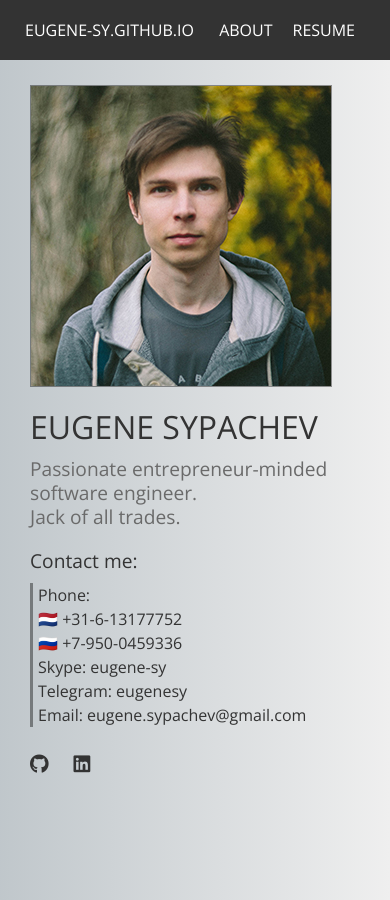
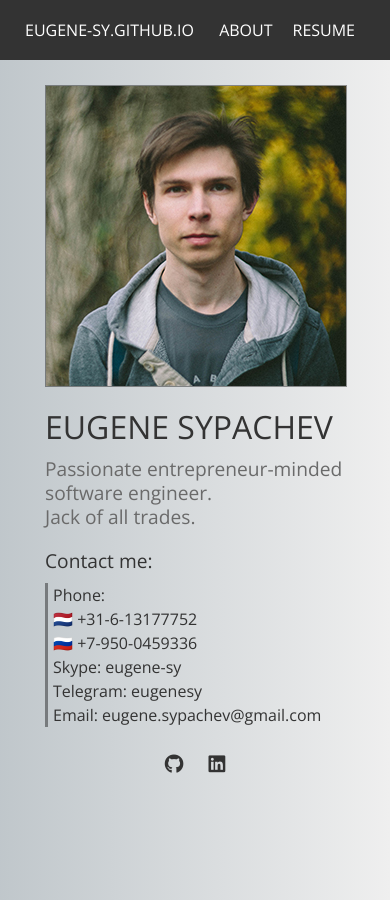
Before and after one commit to eugene-sy/eugene-sy.github.io, a Jekyll site: the page built from index.html, in a window 390 px wide. Built offline with Jekyll 4.4.1, drawn with Linux system fonts in a browser that asks for light colours; nearby versions of some CDN libraries; emoji names are drawn with the system emoji font; the list of posts is cut into pages by our own code.

Commit message:
battle-test update

```diff
--- a/_sass/welcome.scss
+++ b/_sass/welcome.scss
@@ -61,7 +61,16 @@
 }
 
 @media only screen and (max-width: 600px) {
+  .wrap {
+    width: 300px;
+  }
+
   .self {
-    margin: 25px 15px 0 15px;
+    margin-top: 25px;
+
+    .social-links {
+      margin: 25px auto;
+      text-align: center;
+    }
   }
 }
```
